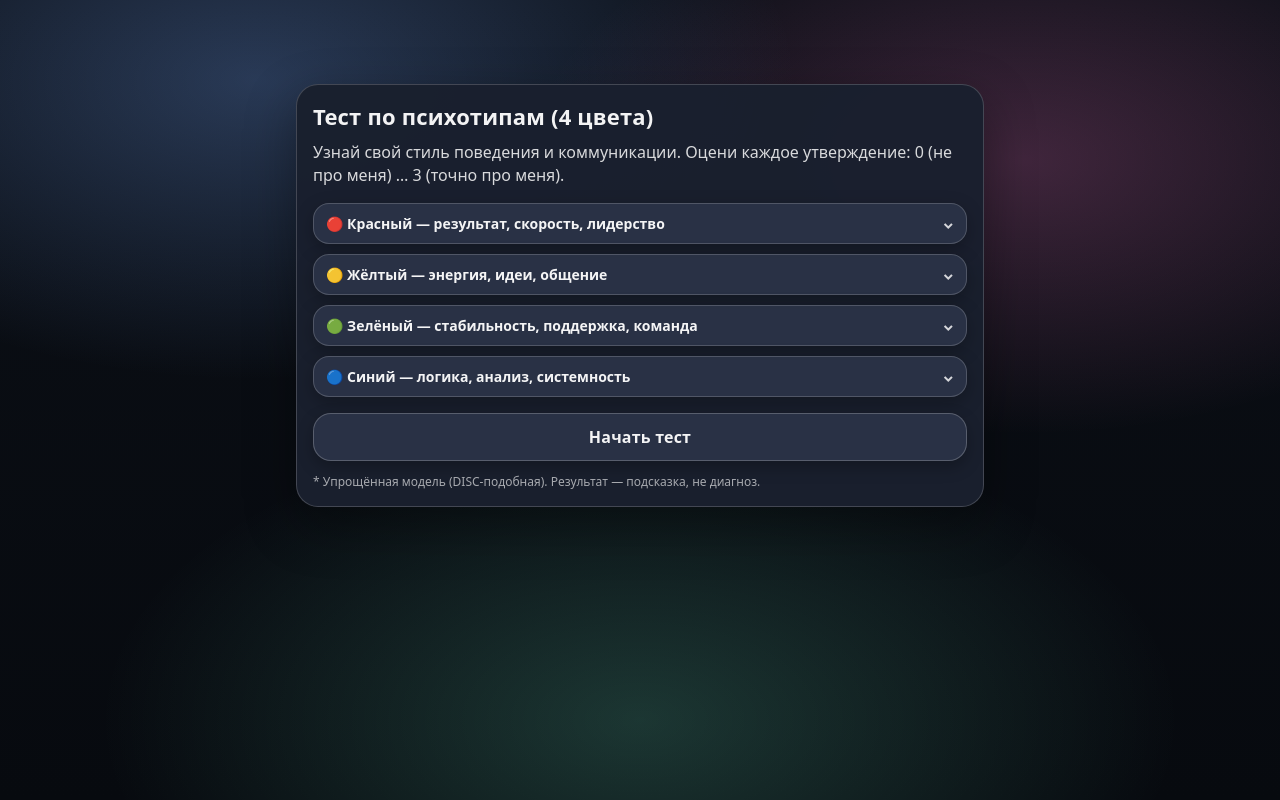
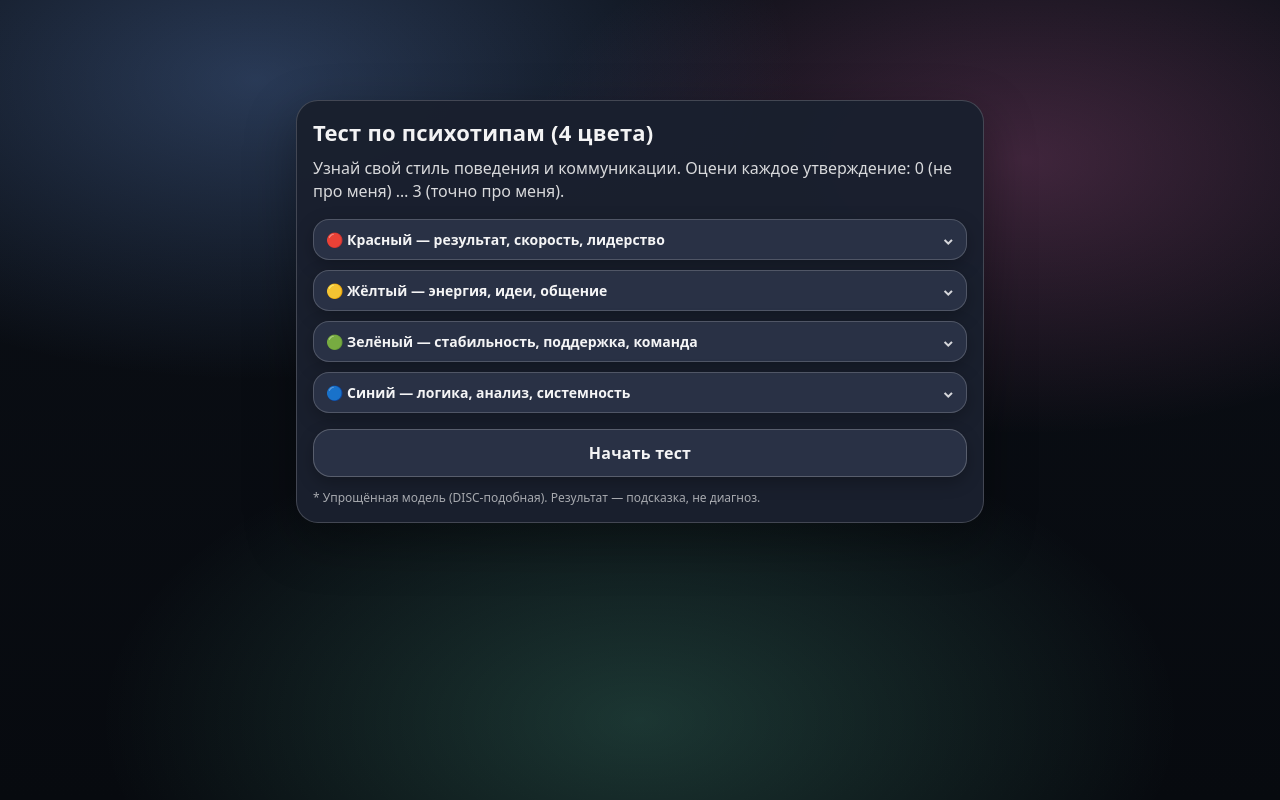
Before and after one commit to EvgenKasta/mary-portfolio, a Next.js app: page / in a window 1280 px wide. Built offline with nearby package versions, Linux system fonts and the light colour scheme.

Commit message:
Update TestApp.tsx

```diff
--- a/components/TestApp.tsx
+++ b/components/TestApp.tsx
@@ -208,8 +208,11 @@
   paddingLeft: 16,
   paddingRight: 16,
   paddingBottom: 22,
-    paddingTop: "max(calc(env(safe-area-inset-top) + 44px), 84px)",
-    color: "rgba(255,255,255,0.95)", // ✅ фикс контраста везде
+
+  // ⬇️ добавили больше воздуха сверху
+  paddingTop: "calc(env(safe-area-inset-top) + 100px)",
+
+  color: "rgba(255,255,255,0.95)",
   WebkitTextSizeAdjust: "100%",
 };
 
```
Lines whose indentation alone changed are shown as unchanged.
